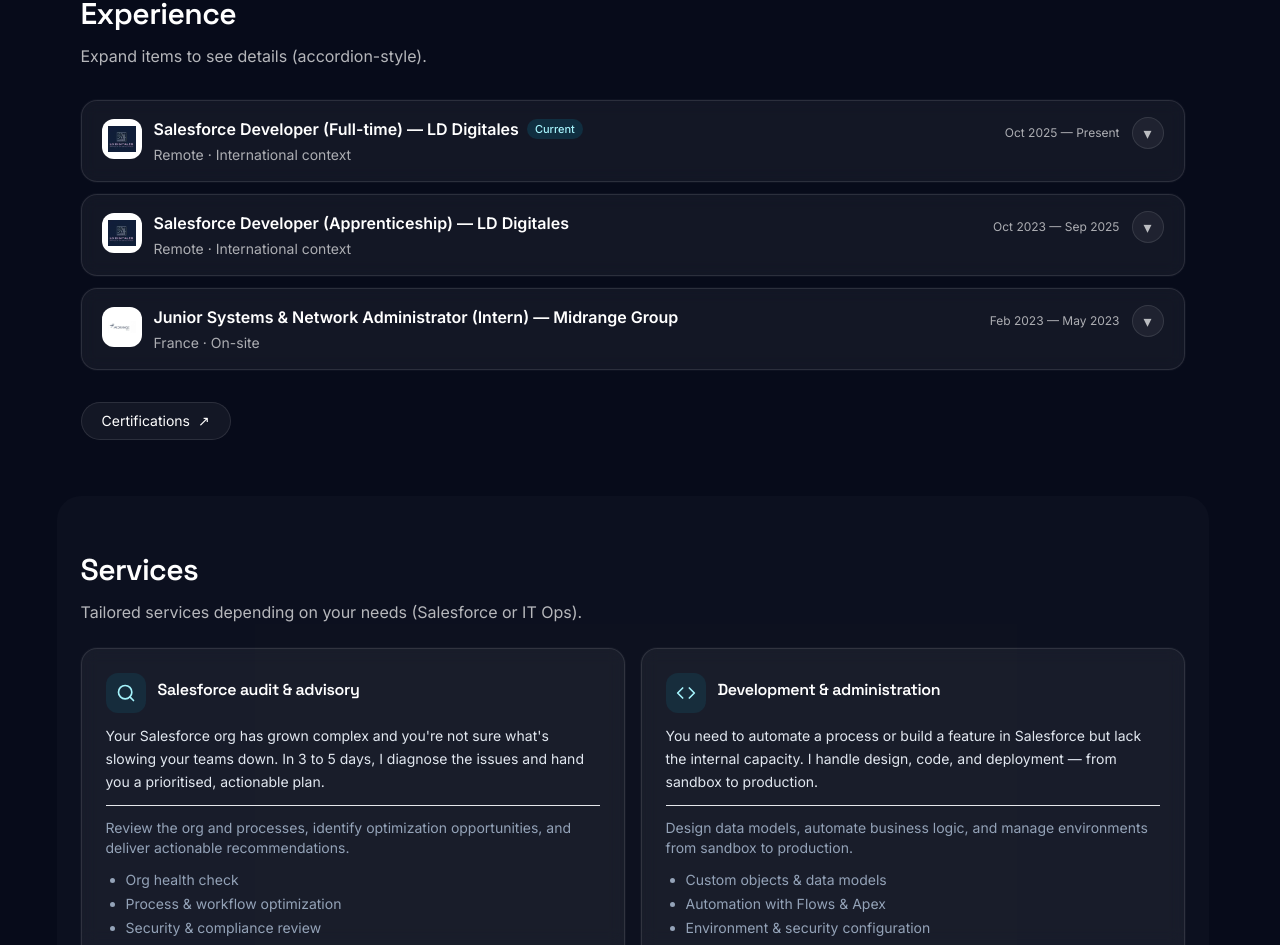
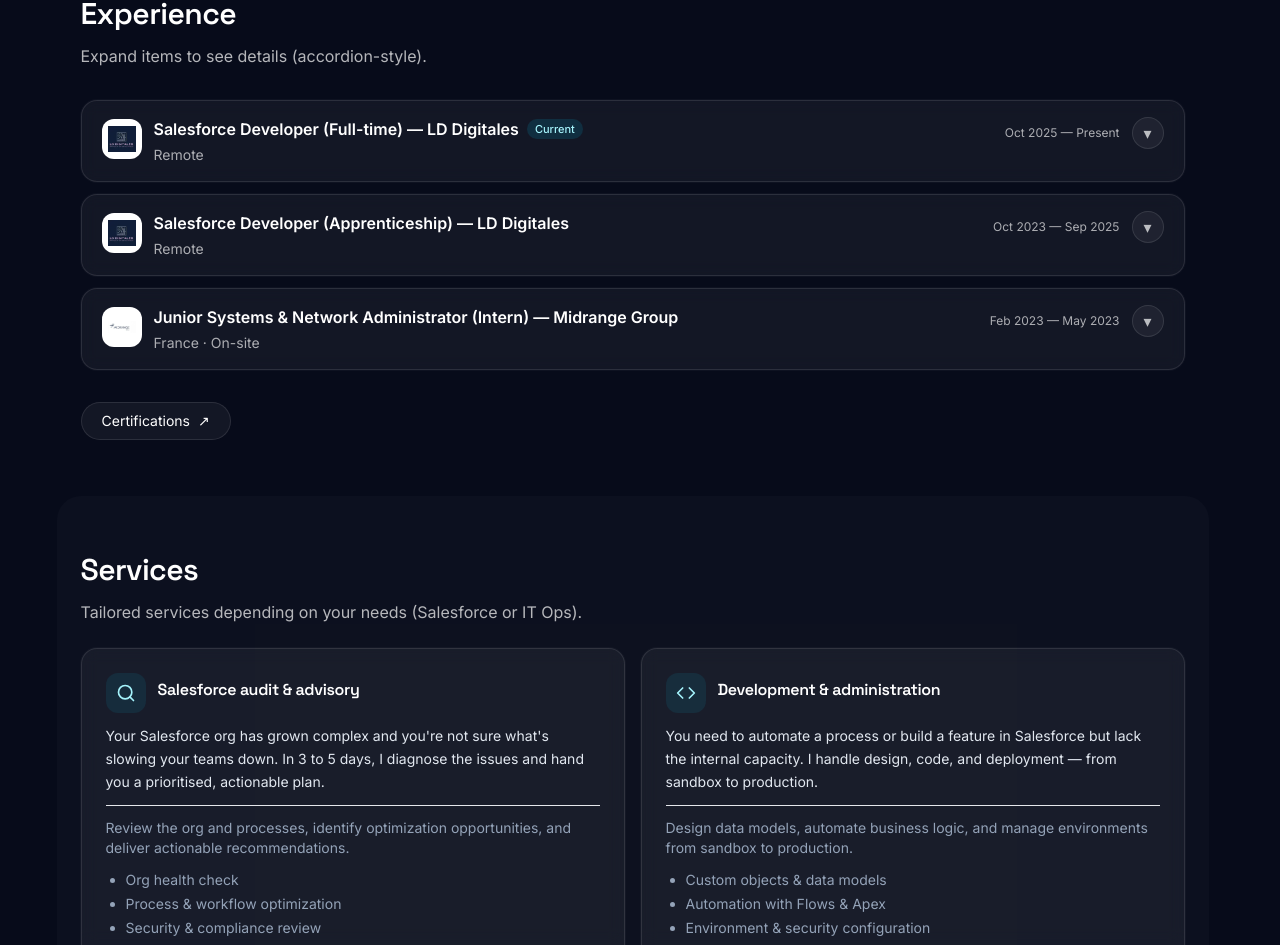
Before and after one commit to Aiyeesha/Aicha-Imene-DAHOUMANE-Portfolio.dev, a Next.js app: page /dashboard in a window 1280 px wide. Shown: the part 1409-2354 px from the top of the page. Built offline with nearby package versions, Linux system fonts and the light colour scheme; no server answers; the database is empty.

Commit message:
fix(experience): remove 'international context' mention from subtitles (#113)

```diff
--- a/content/experience.tsx
+++ b/content/experience.tsx
@@ -10,7 +10,7 @@ export function getExperienceItems(locale: Locale): AccordionItem[] {
         logoSrc: "/companies/ld-digitales.webp",
         logoAlt: "LD Digitales",
         title: "Développeuse Salesforce (CDI) — LD Digitales",
-        subtitle: "Remote · Contexte international",
+        subtitle: "Remote",
         rightMeta: "Oct. 2025 — Aujourd’hui",
         content: (
           <ul className="list-disc pl-5 space-y-2">
@@ -45,7 +45,7 @@ export function getExperienceItems(locale: Locale): AccordionItem[] {
         logoSrc: "/companies/ld-digitales.webp",
         logoAlt: "LD Digitales",
         title: "Développeuse Salesforce (alternance) — LD Digitales",
-        subtitle: "Remote · Contexte international",
+        subtitle: "Remote",
         rightMeta: "Oct. 2023 — Sept. 2025",
         content: (
           <ul className="list-disc pl-5 space-y-2">
@@ -119,7 +119,7 @@ export function getExperienceItems(locale: Locale): AccordionItem[] {
       logoSrc: "/companies/ld-digitales.webp",
       logoAlt: "LD Digitales",
       title: "Salesforce Developer (Full-time) — LD Digitales",
-      subtitle: "Remote · International context",
+      subtitle: "Remote",
       rightMeta: "Oct 2025 — Present",
       content: (
         <ul className="list-disc pl-5 space-y-2">
@@ -151,7 +151,7 @@ export function getExperienceItems(locale: Locale): AccordionItem[] {
       logoSrc: "/companies/ld-digitales.webp",
       logoAlt: "LD Digitales",
       title: "Salesforce Developer (Apprenticeship) — LD Digitales",
-      subtitle: "Remote · International context",
+      subtitle: "Remote",
       rightMeta: "Oct 2023 — Sep 2025",
       content: (
         <ul className="list-disc pl-5 space-y-2">
```
